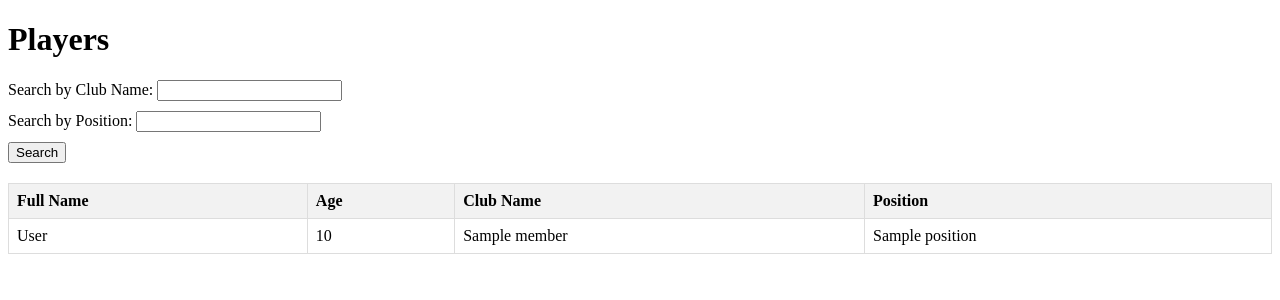
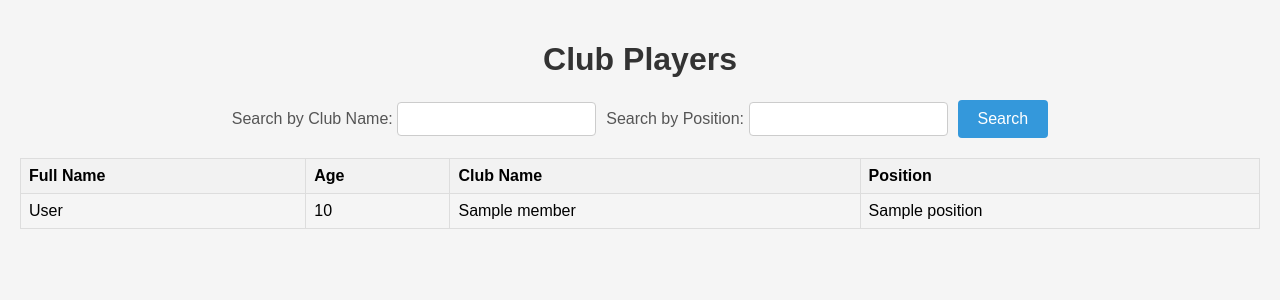
Before and after one commit to averesi/412Project, a Flask app: page /players in a window 1280 px wide. Shown: the top 300 px of the page. Run offline with Flask 3, Linux system fonts and the light colour scheme; a database or web service that is not in the repository returns one stand-in record (values such as "Sample title"); some libraries are stand-ins or nearby versions.

Commit message:
Update players.html

```diff
--- a/templates/players.html
+++ b/templates/players.html
@@ -5,27 +5,77 @@
     <meta name="viewport" content="width=device-width, initial-scale=1.0">
     <title>Players</title>
     <style>
+        body {
+            font-family: 'Arial', sans-serif;
+            text-align: center;
+            background-color: #f5f5f5;
+            padding: 20px;
+            margin: 0;
+        }
+
+        h1 {
+            color: #333;
+        }
+
+        form {
+            display: flex;
+            justify-content: center;
+            align-items: center;
+            flex-direction: row; /* Set to row to align items horizontally */
+            margin-bottom: 20px;
+        }
+
+        .search-box {
+            margin-right: 10px; /* Add some spacing between search boxes */
+        }
+
+        label {
+            font-size: 16px;
+            margin-bottom: 5px;
+            color: #555;
+        }
+
+        input {
+            padding: 8px;
+            font-size: 14px;
+            border: 1px solid #ccc;
+            border-radius: 4px;
+        }
+
+        button {
+            padding: 10px 20px;
+            font-size: 16px;
+            background-color: #3498db;
+            color: #fff;
+            border: none;
+            border-radius: 4px;
+            cursor: pointer;
+            transition: background-color 0.3s;
+        }
+
+        button:hover {
+            background-color: #2980b9;
+        }
+
         table {
             border-collapse: collapse;
             width: 100%;
             margin-top: 20px;
         }
+
         th, td {
             border: 1px solid #dddddd;
             text-align: left;
             padding: 8px;
         }
+
         th {
             background-color: #f2f2f2;
-        }
-
-        .search-box {
-            margin-bottom: 10px;
         }
     </style>
 </head>
 <body>
-    <h1>Players</h1>
+    <h1>Club Players</h1>
 
     <form method="post">
         <div class="search-box">
```
